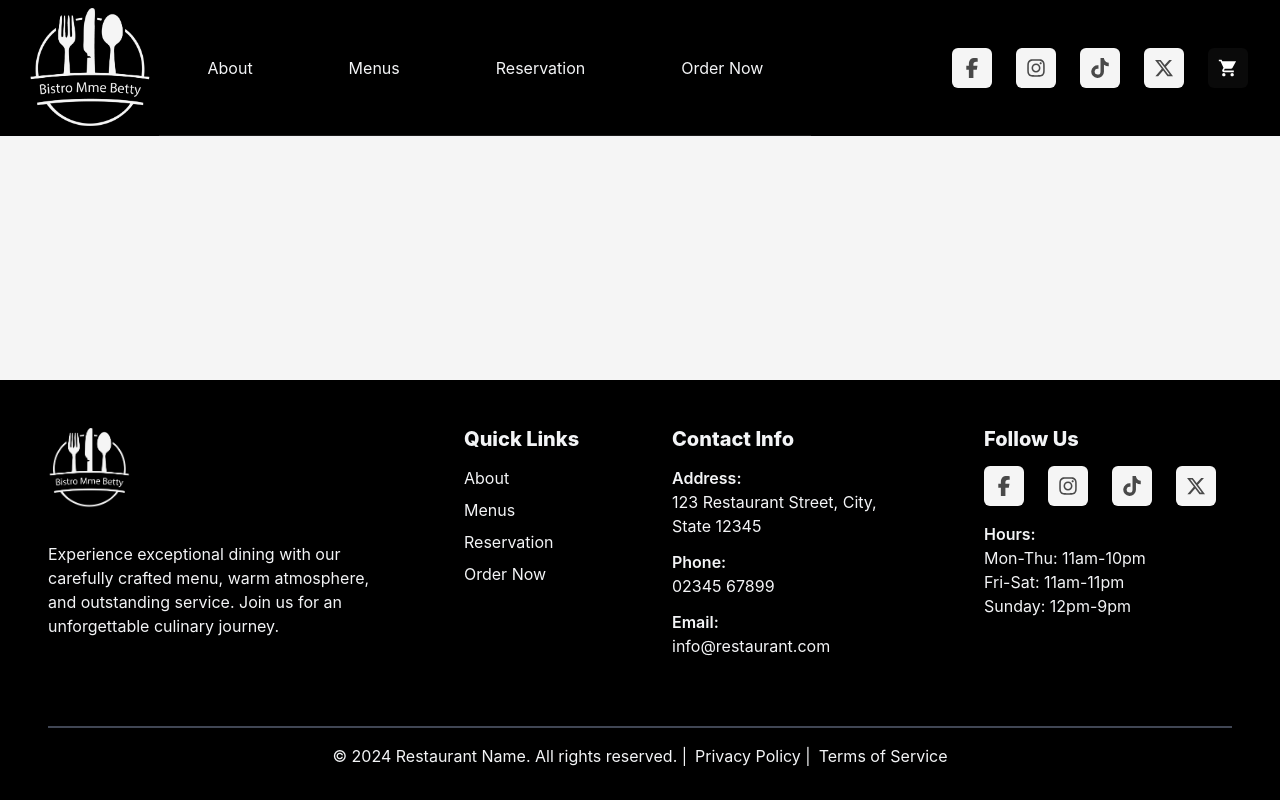
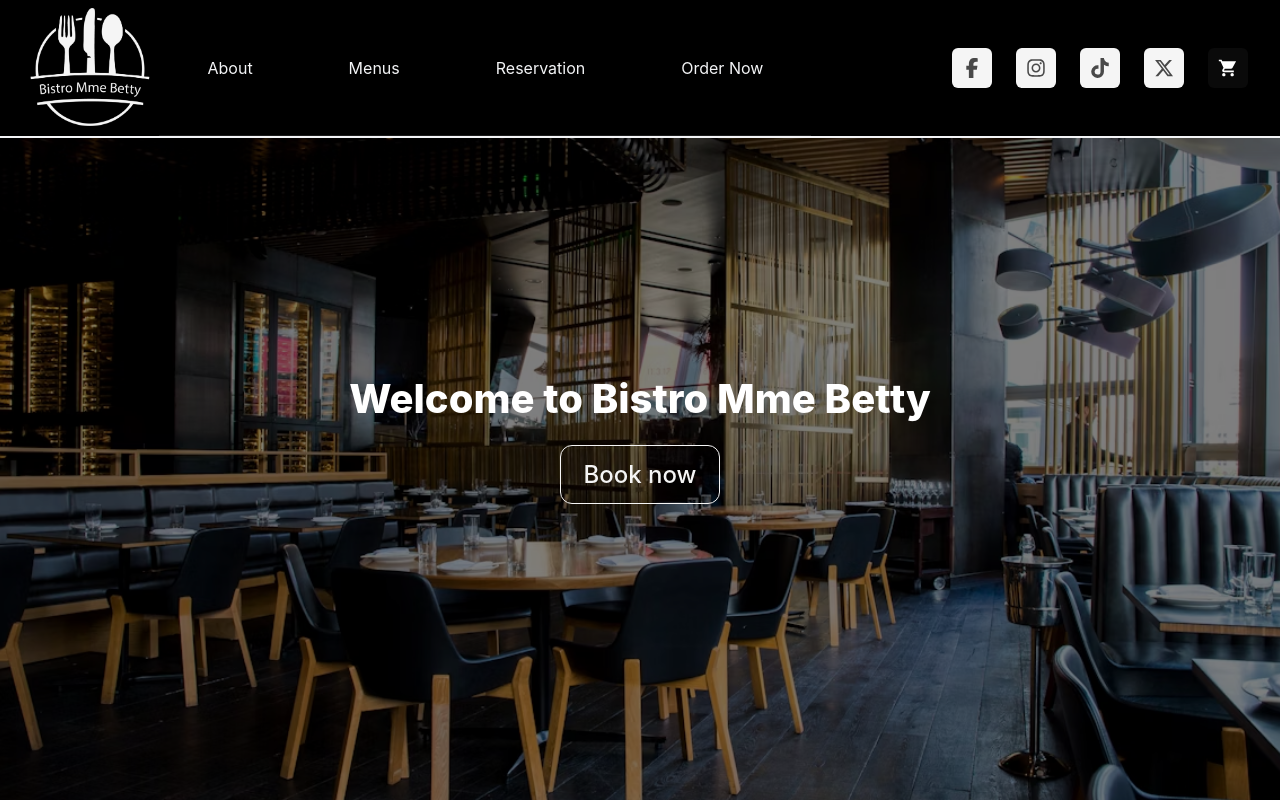
Before and after one commit to florentgiovannone/restaurant_mockup, a React (Vite) app: page / in a window 1280 px wide. Shown: the top 800 px of the page. Built offline with nearby package versions, Linux system fonts and the light colour scheme.

Commit message:
update site

```diff
--- a/src/App.tsx
+++ b/src/App.tsx
@@ -92,8 +92,8 @@ function App() {
           backgroundColor: '#f5f5f5'
         }}>
           <Routes>
-            <Route path="/mme-betty" element={<Home />} />
-            <Route path="/mme-betty/order-now" element={<OrderNow handleAddToCart={handleAddToCart} />} />
+            <Route path="/" element={<Home />} />
+            <Route path="/order-now" element={<OrderNow handleAddToCart={handleAddToCart} />} />
           </Routes>
         </main>
         <Footer />
```
